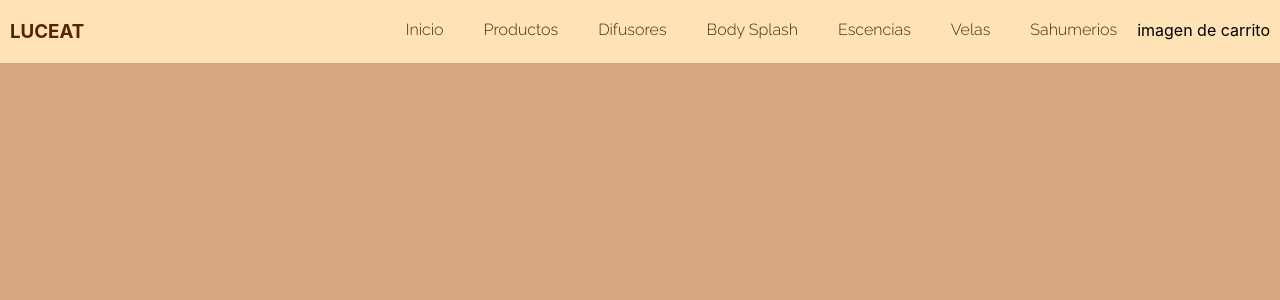
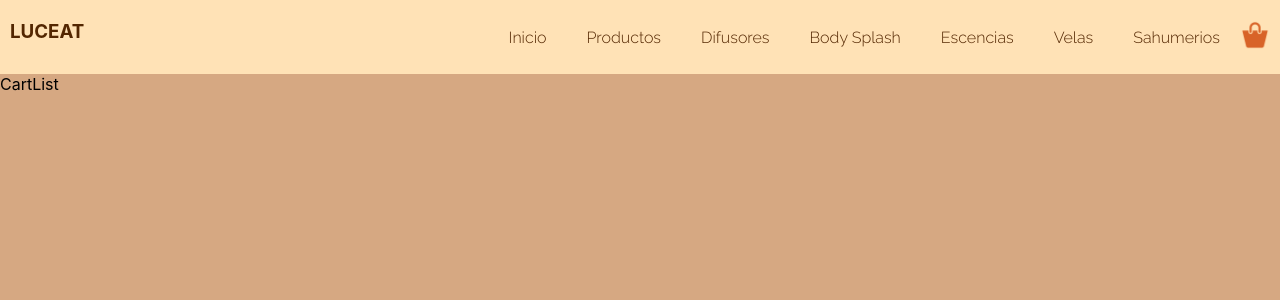
Before and after one commit to MatiBorjas/luceat_project, a React (Create React App) app: page /carrito in a window 1280 px wide. Shown: the top 300 px of the page. Built offline with nearby package versions, Linux system fonts and the light colour scheme; no server answers; the database is empty.

Commit message:
creado CartList

```diff
--- a/src/App.js
+++ b/src/App.js
@@ -1,10 +1,11 @@
 import './App.css';
+import { BrowserRouter, Route, Routes } from 'react-router-dom';
 import NavBar from './components/NavBar';
 import ItemListContainer from './components/ItemListContainer';
-import { BrowserRouter, Route, Routes } from 'react-router-dom';
 import ItemListDetailContainer from './components/ItemListDetailContainer';
 import CartContextProvider from './context/CartContext';
 import AppContextProvider from './context/AppContext';
+import CartList from './components/CartList';
 
 function App() {
   return (
@@ -17,6 +18,7 @@ function App() {
             <Route path='/productos' element={<ItemListContainer />} />
             <Route path='/productos/:itemId' element={<ItemListDetailContainer />}></Route>
             <Route path='/categoria/:categoryId' element={<ItemListContainer />}></Route>
+            <Route path='/carrito' element={<CartList/>} />
           </Routes>
         </BrowserRouter>
       </CartContextProvider>
--- /dev/null
+++ b/src/components/CartList.js
@@ -0,0 +1,9 @@
+import React from 'react'
+
+function CartList() {
+  return (
+    <div>CartList</div>
+  )
+}
+
+export default CartList
--- a/src/components/CartWidget.js
+++ b/src/components/CartWidget.js
@@ -1,8 +1,16 @@
+import bagIcon from '../img/bagIcon.png'
+import '../styles/CartWidget.css'
+
+
 const CartWidget = () => {
+
     return (
+        <>
     <div>
-        imagen de carrito
+        <img src={bagIcon} className='cart-img' />
     </div>
+    <span>{ }</span>
+    </>
     )
 }
 
--- a/src/components/ItemDetail.js
+++ b/src/components/ItemDetail.js
@@ -1,14 +1,17 @@
 
 import { useCartContext } from '../context/CartContext';
+import React, { useState } from 'react'
 import '../styles/ItemDetail.css';
 import ItemCount from './ItemCount';
+import { Link } from 'react-router-dom';
 
 export function ItemDetail({ detalles }) {
+  const [terminar, setTerminar] = useState(false)
 
   const { addToCart } = useCartContext();
 
   const handleOnAdd = (count) => {
-    console.log(count);
+    setTerminar(true)
     addToCart(detalles, count);
   }
 
@@ -24,7 +27,11 @@ export function ItemDetail({ detalles }) {
           <div className='texto'>{detalles.descripcion}</div>
         </div>
         <div className='contenedorCompra'>
+        {terminar ? (
+            <button><Link to={'/carrito'} className='terminarCompra'>Ir al carrito</Link></button>
+            ) :
           <ItemCount initial={1}  stock={detalles.stock} onAdd={handleOnAdd} id={detalles.id}/>
+        }
         </div>
       </div>
     </div>
--- a/src/components/NavBar.js
+++ b/src/components/NavBar.js
@@ -3,8 +3,8 @@ import CartWidget from "./CartWidget";
 import '../styles/NavBar.css'
 
 const NavBar = () => {
+
     return (
-
         <header className='contenedor-navbar'>
         <h3><Link to='/' className='brand'>LUCEAT</Link></h3>
         <ul className='navbar-botones'>
@@ -15,7 +15,7 @@ const NavBar = () => {
             <li><Link to={'/categoria/escencias'} className='link'>Escencias</Link></li>
             <li><Link to={'/categoria/velas'} className='link'>Velas</Link></li>
             <li><Link to={'/categoria/sahumerios'} className='link'>Sahumerios</Link></li>
-            <CartWidget/>
+            <CartWidget />
         </ul>
     </header>
     );
--- /dev/null
+++ b/src/styles/CartWidget.css
@@ -0,0 +1,3 @@
+.cart-img {
+  width: 30px;
+}
--- a/src/styles/NavBar.css
+++ b/src/styles/NavBar.css
@@ -11,6 +11,8 @@
   display: flex;
   flex-flow:  nowrap;
   list-style: none;
+  justify-content: center;
+  align-items: center;
 
 }
 
```
Also changed, not shown: src/components/ItemCount.js (+0 -18 lines), src/context/AppContext.js (+0 -7 lines), src/context/CartContext.js (+2 -17 lines), src/img/bagIcon.png (added).
